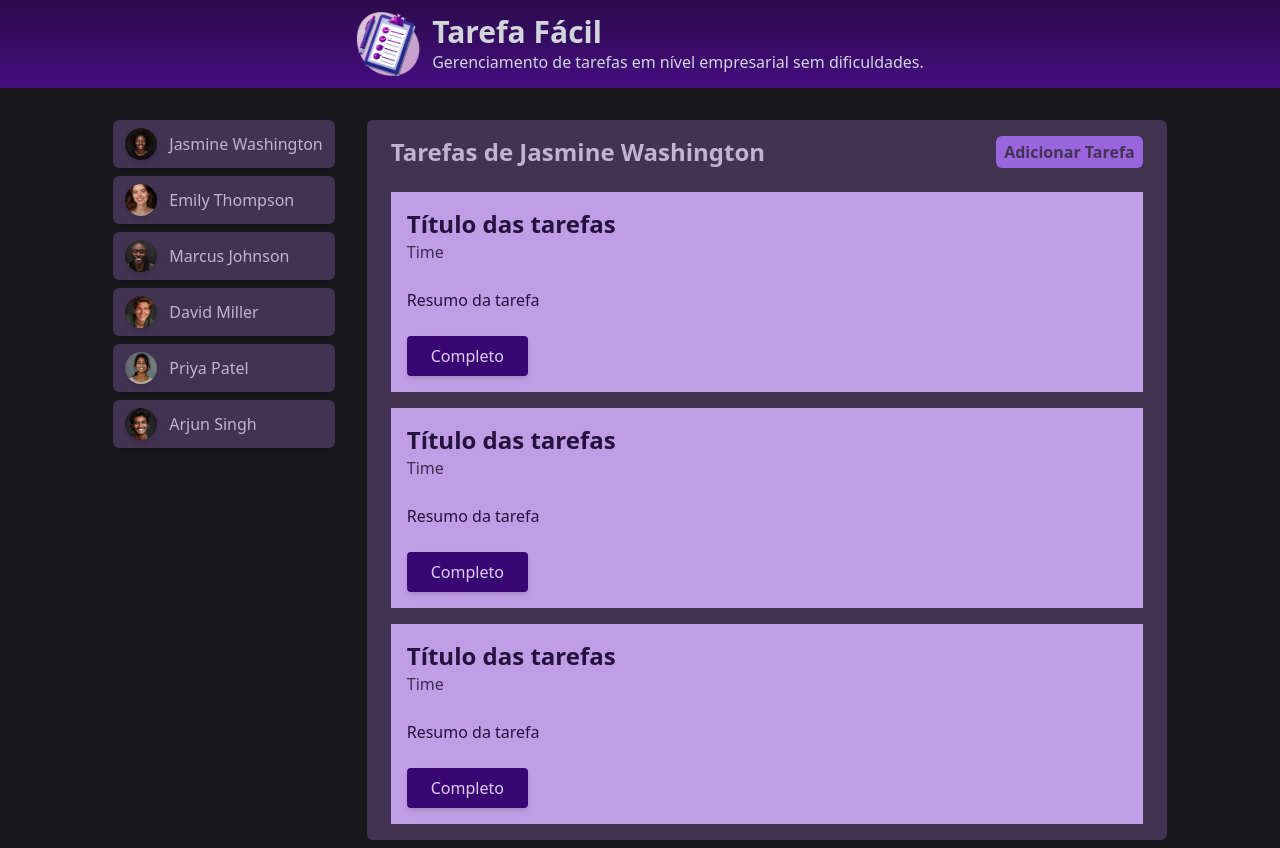
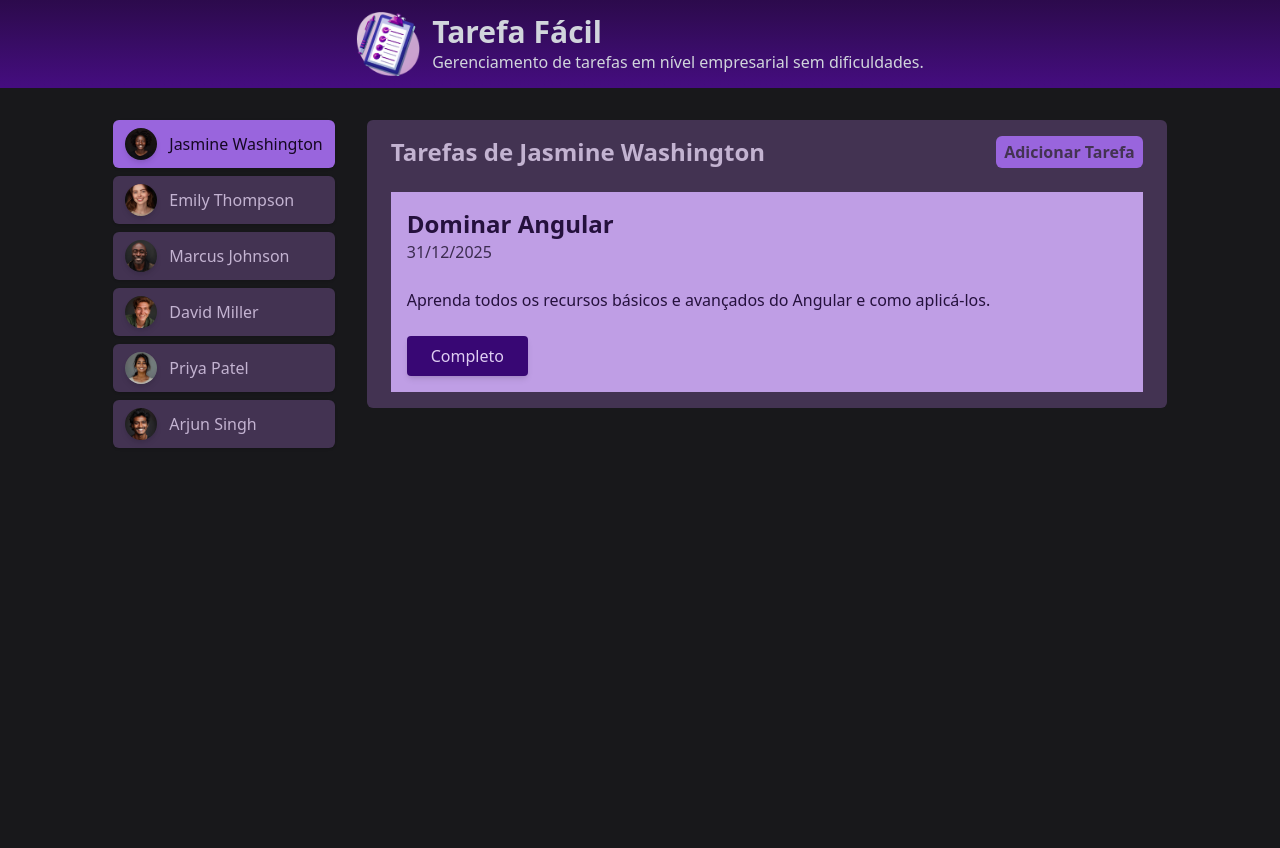
Before and after one commit to mrcomputer2018/angular-easy-task, an Angular app: page / in a window 1280 px wide. Both pictures are taken after a click on the button "Jasmine Washington". After the commit the page ends 800 px from the top, so only its background shows below. Built offline with nearby package versions, Linux system fonts and the light colour scheme.

Commit message:
feat: enhance user and task components with improved data binding and selection features

```diff
--- a/src/app/app.component.html
+++ b/src/app/app.component.html
@@ -3,7 +3,11 @@
     <ul id="users" class="flex flex-col gap-2 max-w-60">
         @for (user of users; track $index) {
         <li>
-                <app-user [user]="users[$index]" (select)="onSelectUser($event)" />
+            <app-user
+                [user]="users[$index]"
+                [selected]="users[$index].id === selectedUserId"
+                (select)="onSelectUser($event)"
+            />
         </li>
         }
     </ul>
--- a/src/app/app.component.ts
+++ b/src/app/app.component.ts
@@ -1,7 +1,7 @@
 import { Component } from '@angular/core';
 import { HeaderComponent } from './components/header/header.component';
 import { UserComponent } from './components/user/user.component';
-import { DUMMY_USER, DUMMY_USERS } from './data/dummy-users';
+import { DUMMY_USERS } from './data/dummy-users';
 import { TasksComponent } from "./components/tasks/tasks.component";
 
 @Component({
--- a/src/app/components/tasks/task/task.component.html
+++ b/src/app/components/tasks/task/task.component.html
@@ -1,7 +1,7 @@
 <article class="p-4 bg-[#bf9ee5] text-[#25113d]">
-    <h2 class="text-2xl font-bold">Título das tarefas</h2>
-    <time class="text-[#3c2c50]">Time</time>
-    <p class="text-md mt-6">Resumo da tarefa</p>
+    <h2 class="text-2xl font-bold">{{ task.title }}</h2>
+    <time class="text-[#3c2c50]">{{ task.dueDate }}</time>
+    <p class="text-md mt-6">{{ task.summary }}</p>
     <div class="flex justify-between items-center mt-6">
         <button class="text-md bg-[#380774] text-[#decdf2] hover:bg-[#4a0774] rounded-sm py-2 px-6 shadow-md transition-all duration-300">
             Completo
--- a/src/app/components/tasks/task/task.component.ts
+++ b/src/app/components/tasks/task/task.component.ts
@@ -1,5 +1,5 @@
 import { Component, Input } from '@angular/core';
-import { Task } from '../../../data/dummy-tasks';
+import { Task } from '../../../models/task.model';
 
 @Component({
     selector: 'app-task',
--- a/src/app/components/tasks/tasks.component.html
+++ b/src/app/components/tasks/tasks.component.html
@@ -13,7 +13,7 @@
 
     <div>
         <ul class="flex flex-col gap-4 rounded-md">
-            @for (task of tasks; track $index) {
+            @for (task of selectedUserTasks; track task.id) {
                 <li>
                     <app-task [task]="task"></app-task>
                 </li>
--- a/src/app/components/tasks/tasks.component.ts
+++ b/src/app/components/tasks/tasks.component.ts
@@ -1,4 +1,4 @@
-import { Task } from './../../data/dummy-tasks';
+import { Task } from '../../models/task.model';
 import { Component, Input } from '@angular/core';
 import { TaskComponent } from './task/task.component';
 import { dummyTasks } from '../../data/dummy-tasks';
--- a/src/app/components/user/user.component.html
+++ b/src/app/components/user/user.component.html
@@ -1,7 +1,7 @@
 <div class="rounded-md shadow-sm overflow-hidden">
     <button
         (click)="onSelectUser()"
-        class="flex flex-row items-center gap-3 bg-[#433352] text-[#c3b3d1] cursor-pointer w-full min-w-40 text-left hover:bg-[#9965dd] hover:text-[#150722] transition ease-in-out color duration-400 px-3 py-2"
+        [class]="'flex flex-row items-center gap-3 cursor-pointer w-full min-w-40 text-left transition ease-in-out color duration-400 px-3 py-2 ' + (selected ? 'bg-[#9965dd] text-[#150722]' : 'bg-[#433352] text-[#c3b3d1] hover:bg-[#9965dd] hover:text-[#150722]')"
     >
         <img
             [src]="user.avatar"
--- a/src/app/components/user/user.component.ts
+++ b/src/app/components/user/user.component.ts
@@ -1,5 +1,5 @@
 import { Component, computed, EventEmitter, Input, input, Output } from '@angular/core';
-import { DUMMY_USER } from '../../data/dummy-users';
+import { type User } from '../../models/user.model';
 
 @Component({
     selector: 'app-user',
@@ -8,7 +8,8 @@ import { DUMMY_USER } from '../../data/dummy-users';
     templateUrl: './user.component.html',
 })
 export class UserComponent {
-    @Input({ required: true }) user!: DUMMY_USER;
+    @Input({ required: true }) user!: User;
+    @Input({required: true}) selected!: boolean;
     @Output() select = new EventEmitter<string>();
 
     //id = input.required<string>();
--- a/src/app/data/dummy-tasks.ts
+++ b/src/app/data/dummy-tasks.ts
@@ -2,32 +2,47 @@ export const dummyTasks = [
     {
         id: 't1',
         userId: 'u1',
-    title: 'Master Angular',
+        title: 'Dominar Angular',
         summary:
-      'Learn all the basic and advanced features of Angular & how to apply them.',
-    dueDate: '2025-12-31',
+            'Aprenda todos os recursos básicos e avançados do Angular e como aplicá-los.',
+        dueDate: '31/12/2025',
     },
     {
         id: 't2',
         userId: 'u3',
-    title: 'Build first prototype',
-    summary: 'Build a first prototype of the online shop website',
-    dueDate: '2024-05-31',
+        title: 'Construir primeiro protótipo',
+        summary: 'Construa um primeiro protótipo do site da loja online',
+        dueDate: '31/05/2024',
     },
     {
         id: 't3',
         userId: 'u3',
-    title: 'Prepare issue template',
+        title: 'Preparar modelo de issue',
         summary:
-      'Prepare and describe an issue template which will help with project management',
-    dueDate: '2024-06-15',
+            'Prepare e descreva um modelo de issue que ajudará na gestão do projeto',
+        dueDate: '15/06/2024',
     },
-]
-
-export interface Task {
-  id: string;
-  userId: string;
-  title: string;
-  summary: string;
-  dueDate: string;
-}
+    {
+        id: 't4',
+        userId: 'u2',
+        title: 'Revisar documentação do projeto',
+        summary: 'Revise toda a documentação do projeto e sugira melhorias.',
+        dueDate: '10/07/2024',
+    },
+    {
+        id: 't5',
+        userId: 'u4',
+        title: 'Configurar pipeline de CI/CD',
+        summary:
+            'Configure integração e entrega contínua para o projeto.',
+        dueDate: '01/08/2024',
+    },
+    {
+        id: 't6',
+        userId: 'u5',
+        title: 'Realizar testes com usuários',
+        summary:
+            'Organize e realize sessões de testes com usuários para os novos recursos.',
+        dueDate: '15/09/2024',
+    },
+];
--- a/src/app/data/dummy-users.ts
+++ b/src/app/data/dummy-users.ts
@@ -30,9 +30,3 @@ export const DUMMY_USERS = [
         avatar: 'users/user-6.jpg',
     },
 ];
-
-export interface DUMMY_USER {
-    id: string;
-    name: string;
-    avatar: string;
-}
--- /dev/null
+++ b/src/app/models/user.model.ts
@@ -0,0 +1,5 @@
+export interface User {
+    id: string;
+    name: string;
+    avatar: string;
+}
```
Also changed, not shown: src/app/models/task.model.ts (added, +7 -0 lines). Lines whose indentation alone changed are shown as unchanged.
